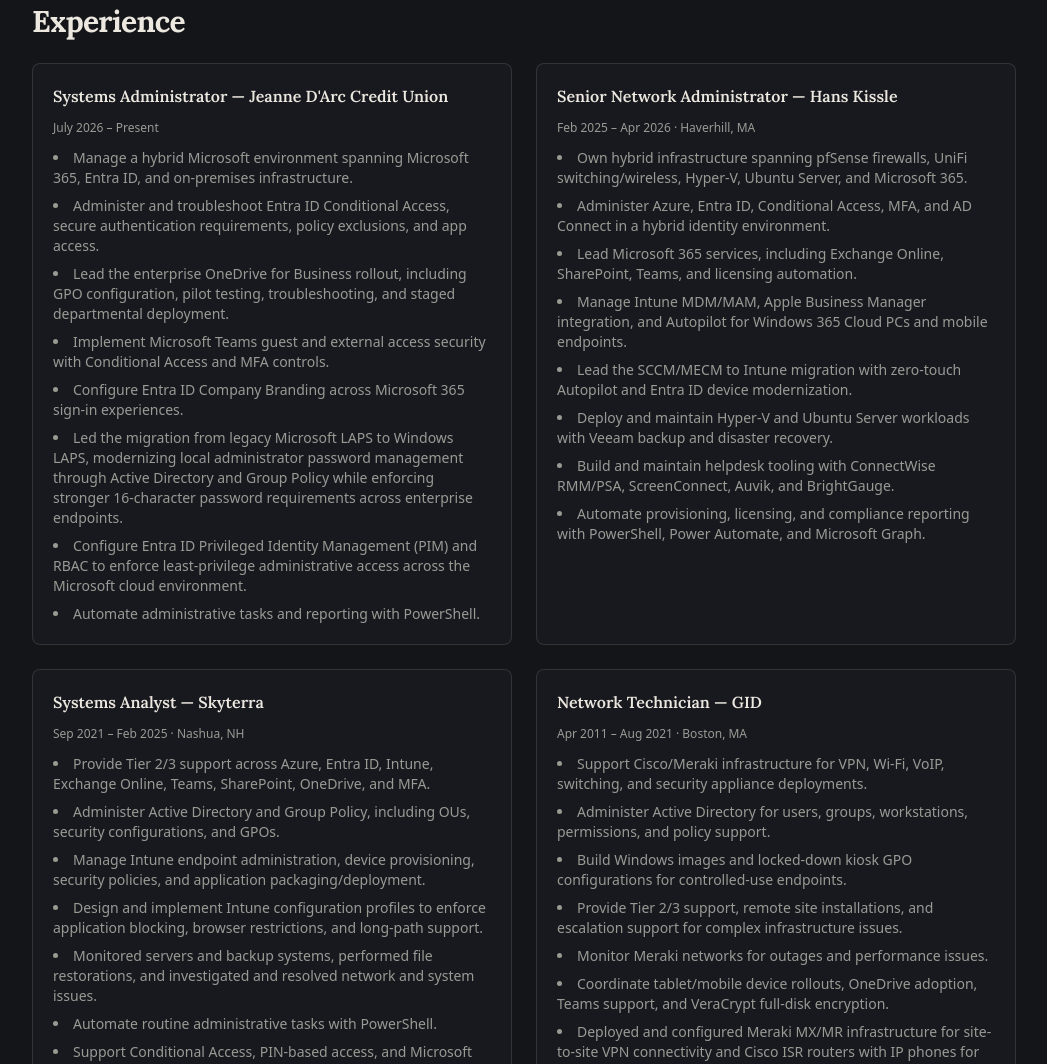
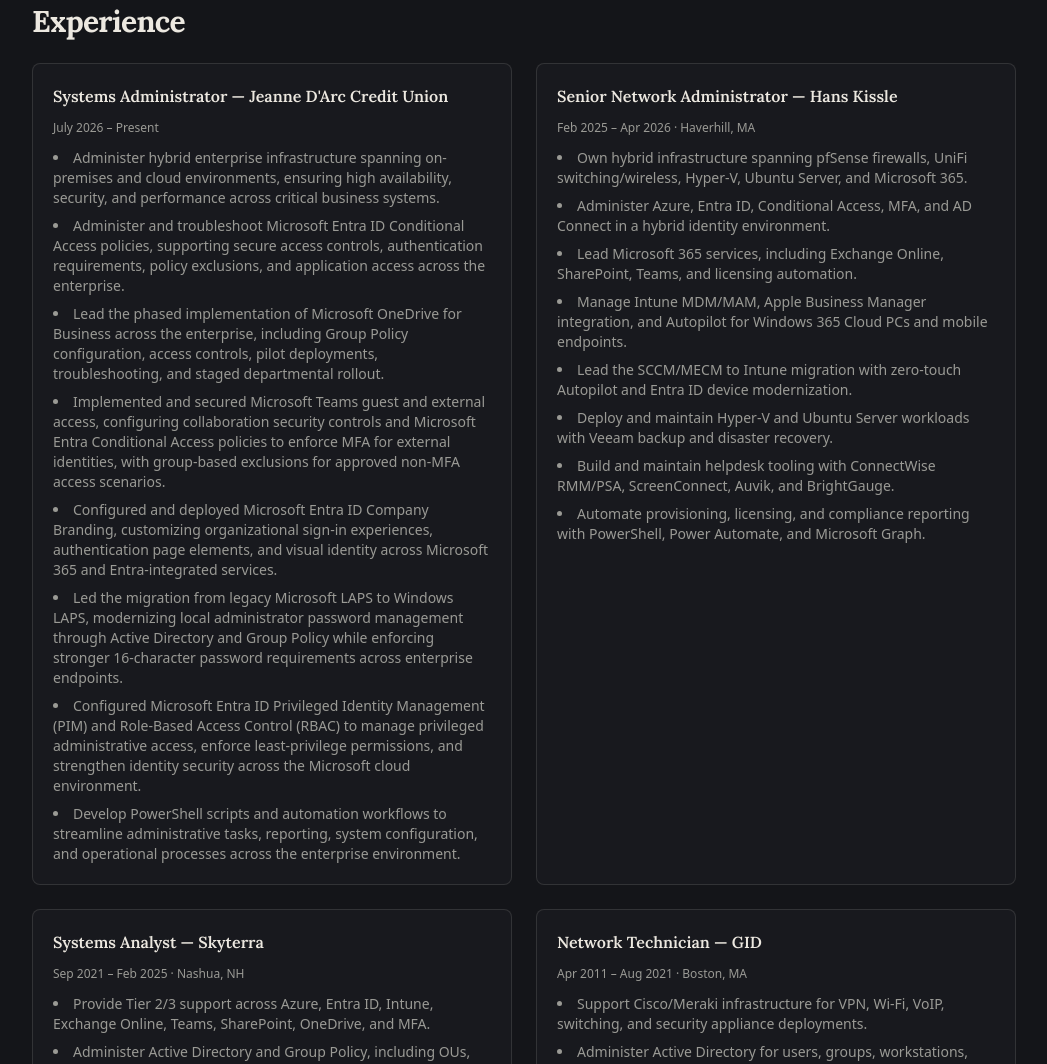
Before and after one commit to mdziegiel/portfolio, a plain HTML site: page index.html in a window 1280 px wide. Shown: the part 2190-3254 px from the top of the page, without its empty margins (116-1163 px from the left). Drawn offline with nearby package versions, Linux system fonts and the light colour scheme.

Commit message:
docs: update JDCU systems administrator bullets

```diff
--- a/index.html
+++ b/index.html
@@ -502,14 +502,14 @@
             <h3 class="card-title font-semibold text-slate-100">Systems Administrator — Jeanne D'Arc Credit Union</h3>
             <p class="text-xs text-slate-500">July 2026 – Present</p>
             <ul class="list-disc list-inside text-sm text-slate-300 space-y-2">
-            <li>Manage a hybrid Microsoft environment spanning Microsoft 365, Entra ID, and on-premises infrastructure.</li>
-            <li>Administer and troubleshoot Entra ID Conditional Access, secure authentication requirements, policy exclusions, and app access.</li>
-            <li>Lead the enterprise OneDrive for Business rollout, including GPO configuration, pilot testing, troubleshooting, and staged departmental deployment.</li>
-            <li>Implement Microsoft Teams guest and external access security with Conditional Access and MFA controls.</li>
-            <li>Configure Entra ID Company Branding across Microsoft 365 sign-in experiences.</li>
+            <li>Administer hybrid enterprise infrastructure spanning on-premises and cloud environments, ensuring high availability, security, and performance across critical business systems.</li>
+            <li>Administer and troubleshoot Microsoft Entra ID Conditional Access policies, supporting secure access controls, authentication requirements, policy exclusions, and application access across the enterprise.</li>
+            <li>Lead the phased implementation of Microsoft OneDrive for Business across the enterprise, including Group Policy configuration, access controls, pilot deployments, troubleshooting, and staged departmental rollout.</li>
+            <li>Implemented and secured Microsoft Teams guest and external access, configuring collaboration security controls and Microsoft Entra Conditional Access policies to enforce MFA for external identities, with group-based exclusions for approved non-MFA access scenarios.</li>
+            <li>Configured and deployed Microsoft Entra ID Company Branding, customizing organizational sign-in experiences, authentication page elements, and visual identity across Microsoft 365 and Entra-integrated services.</li>
             <li>Led the migration from legacy Microsoft LAPS to Windows LAPS, modernizing local administrator password management through Active Directory and Group Policy while enforcing stronger 16-character password requirements across enterprise endpoints.</li>
-            <li>Configure Entra ID Privileged Identity Management (PIM) and RBAC to enforce least-privilege administrative access across the Microsoft cloud environment.</li>
-            <li>Automate administrative tasks and reporting with PowerShell.</li>
+            <li>Configured Microsoft Entra ID Privileged Identity Management (PIM) and Role-Based Access Control (RBAC) to manage privileged administrative access, enforce least-privilege permissions, and strengthen identity security across the Microsoft cloud environment.</li>
+            <li>Develop PowerShell scripts and automation workflows to streamline administrative tasks, reporting, system configuration, and operational processes across the enterprise environment.</li>
             </ul>
           </div>
         </div>
```
